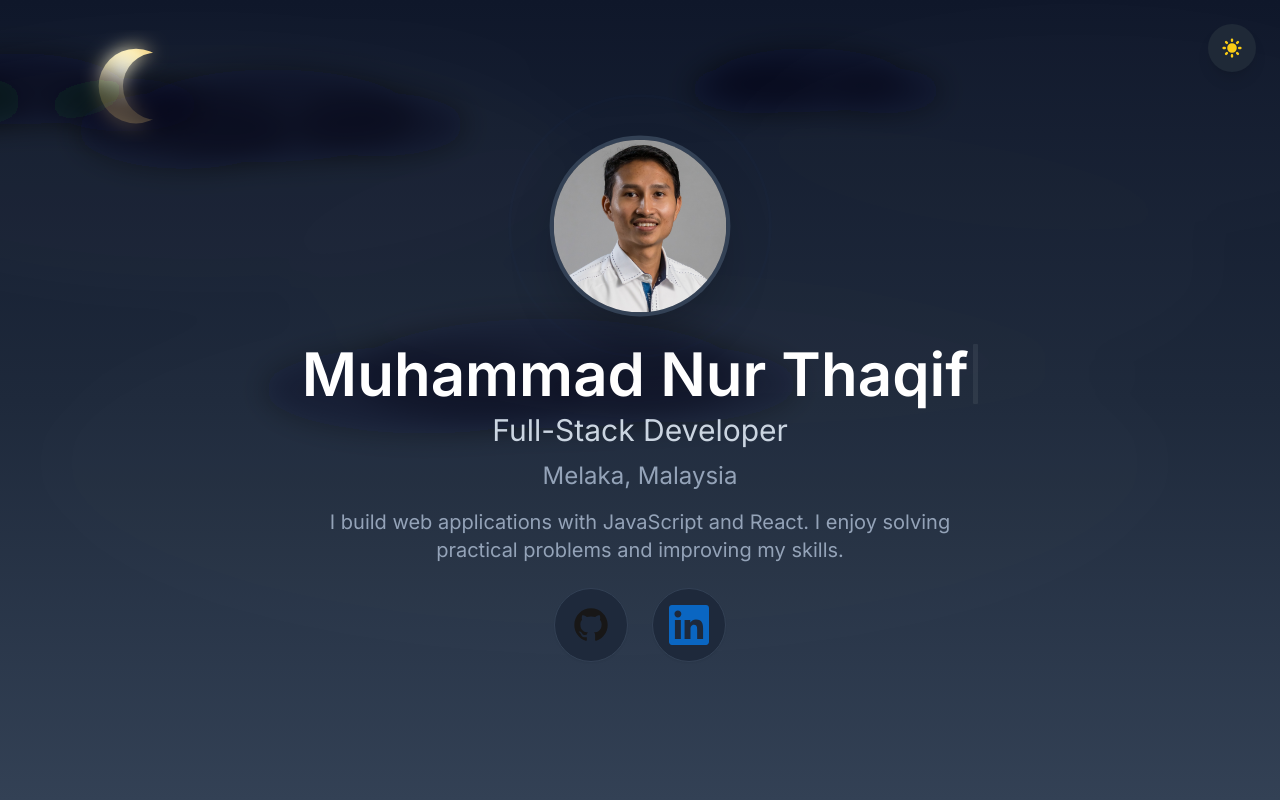
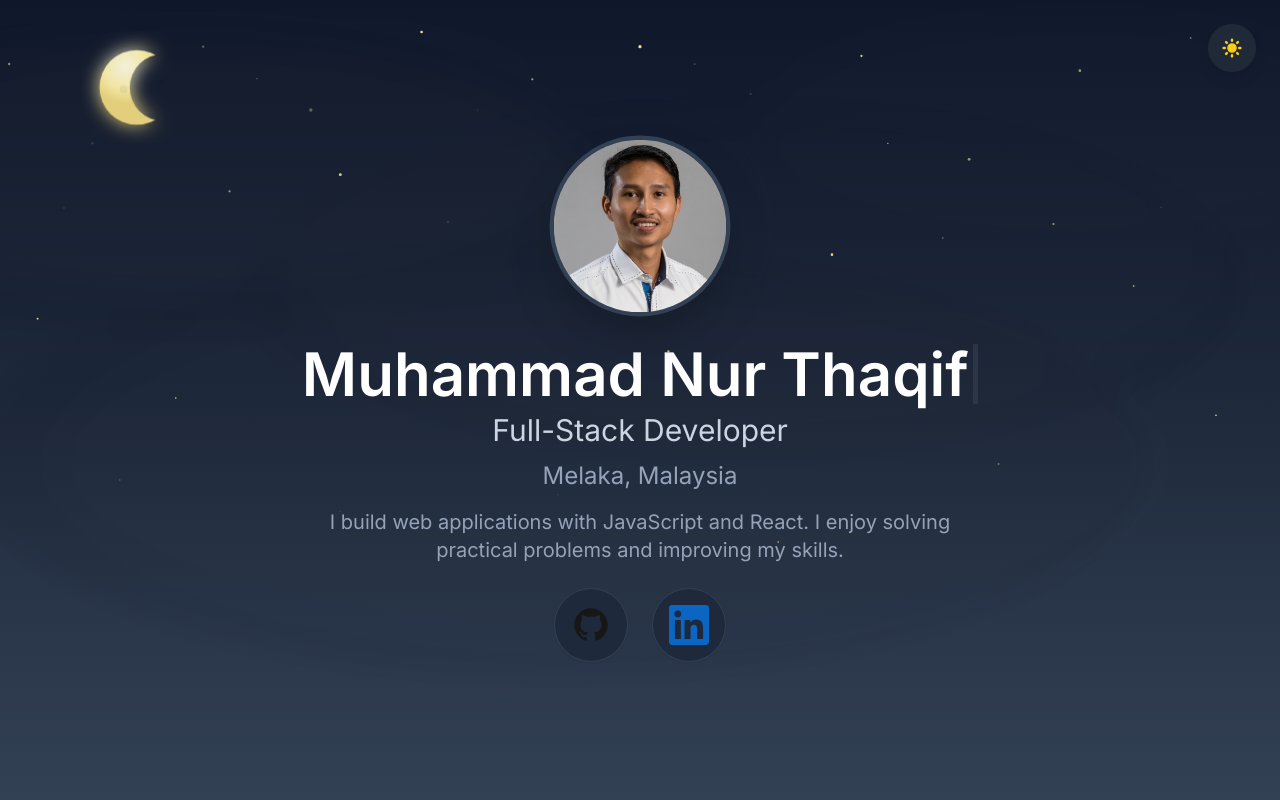
Before and after one commit to mnthaqif/mnthaqif.github.io, a React (Vite) app: page / in a window 1280 px wide. Both pictures are taken after a click on the button "Toggle dark mode". Shown: the top 800 px of the page. Built offline with nearby package versions, Linux system fonts and the light colour scheme.

Commit message:
Refactor Hero component for dark mode enhancements

```diff
--- a/src/components/sections/Hero.jsx
+++ b/src/components/sections/Hero.jsx
@@ -158,6 +158,7 @@ const Hero = () => {
           </defs>
 
           {/* A few large, soft cloud shapes across the whole page.
+              Opacity uses Tailwind-style comments but set inline so both light/dark show.
               Not dense: 4 large shapes + a few small wisps. */}
           <g filter="url(#cloudBlurShared)" fill="rgba(255,255,255,0.10)">
             <motion.ellipse
@@ -216,27 +217,39 @@ const Hero = () => {
         </svg>
       </div>
 
-      {/* Dark-sky (moon crescent only, layered night clouds + stars) */}
+      {/* Dark-sky (moon, denser but still subtle clouds + stars) - visible only in dark mode */}
       <div className="absolute inset-0 pointer-events-none -z-20">
         <div className="hidden dark:block w-full h-full">
-          {/* moon as SVG (crescent only): static crescent shape with glow and small bob animation */}
+          {/* moon (SVG) */}
           <motion.svg
             aria-hidden="true"
             viewBox="0 0 120 120"
             className="absolute left-3 top-3 md:left-20 md:top-8 w-16 h-16 md:w-28 md:h-28"
-            initial={{ y: 0 }}
-            animate={{ y: [0, -2, 0] }}
-            transition={{ duration: 6, repeat: Infinity, ease: 'easeInOut' }}
+            initial={{ x: -2 }}
+            animate={{ x: [0, 3, 0], y: [0, -2, 0], rotate: [0, 0.6, 0] }}
+            transition={{ duration: 8, repeat: Infinity, ease: 'easeInOut' }}
             style={{ zIndex: -18 }}
           >
             <defs>
-              <radialGradient id="crescentGrad" cx="30%" cy="30%">
-                <stop offset="0%" stopColor="#fffef0" stopOpacity="1" />
-                <stop offset="60%" stopColor="#fff1b8" stopOpacity="1" />
-                <stop offset="100%" stopColor="#f0cf7f" stopOpacity="1" />
+              <radialGradient id="moonG2" cx="35%" cy="22%">
+                <stop offset="0%" stopColor="#fffde6" stopOpacity="1" />
+                <stop offset="60%" stopColor="#fff2ab" stopOpacity="1" />
+                <stop offset="100%" stopColor="#f0d87f" stopOpacity="1" />
               </radialGradient>
 
-              <filter id="crescentGlow" x="-90%" y="-90%" width="300%" height="300%">
+              <mask id="phaseMask">
+                <rect x="0" y="0" width="120" height="120" fill="white" />
+                <motion.circle
+                  cx="72"
+                  cy="60"
+                  r="36"
+                  fill="black"
+                  animate={{ cx: [90, 72, 48, 72, 90] }}
+                  transition={{ duration: 9, repeat: Infinity, ease: 'easeInOut' }}
+                />
+              </mask>
+
+              <filter id="moonGlow2" x="-80%" y="-80%" width="260%" height="260%">
                 <feGaussianBlur stdDeviation="10" result="b" />
                 <feMerge>
                   <feMergeNode in="b" />
@@ -244,77 +257,42 @@ const Hero = () => {
                 </feMerge>
               </filter>
 
-              {/* Mask to carve a crescent: black circle subtracts from moon to create crescent */}
-              <mask id="crescentMask">
-                <rect x="0" y="0" width="120" height="120" fill="white" />
-                {/* the black circle position creates a crescent shape; keep it static for "crescent only" */}
-                <circle cx="82" cy="60" r="36" fill="black" />
-              </mask>
-            </defs>
-
-            {/* glow behind crescent */}
-            <g style={{ filter: 'url(#crescentGlow)' }}>
-              <circle cx="60" cy="60" r="40" fill="url(#crescentGrad)" mask="url(#crescentMask)" />
-            </g>
-
-            {/* small subtle craters (darker spots) placed inside visible crescent area */}
-            <circle cx="50" cy="68" r="3.2" fill="rgba(0,0,0,0.05)" opacity="0.95" />
-            <circle cx="68" cy="82" r="2.2" fill="rgba(0,0,0,0.04)" opacity="0.95" />
-          </motion.svg>
-
-          {/* layered night clouds across the page (dark mode) */}
-          <svg
-            className="w-full h-full"
-            viewBox="0 0 1600 900"
-            preserveAspectRatio="xMidYMid slice"
-            xmlns="http://www.w3.org/2000/svg"
-            aria-hidden="true"
-            style={{ zIndex: -20 }}
-          >
-            <defs>
-              <filter id="cloudBlurDark" x="-60%" y="-60%" width="260%" height="260%">
-                <feGaussianBlur stdDeviation="16" />
+              <filter id="cloudBlur2" x="-60%" y="-60%" width="260%" height="260%">
+                <feGaussianBlur stdDeviation="10" />
               </filter>
             </defs>
 
-            {/* several blurred cloud shapes spread across page for realistic coverage */}
-            <motion.g filter="url(#cloudBlurDark)" animate={{ x: [0, -28, 0] }} transition={{ duration: 36, repeat: Infinity }}>
-              <g transform="translate(120,100)" fill="rgba(6,10,20,0.50)">
-                <ellipse cx="0" cy="0" rx="120" ry="40" />
-                <ellipse cx="-86" cy="14" rx="92" ry="34" />
-                <ellipse cx="120" cy="18" rx="84" ry="30" />
+            <g style={{ filter: 'url(#moonGlow2)' }}>
+              <circle cx="60" cy="60" r="40" fill="url(#moonG2)" mask="url(#phaseMask)" />
+            </g>
+
+            <circle cx="46" cy="62" r="4.2" fill="rgba(0,0,0,0.06)" opacity="0.95" />
+            <circle cx="74" cy="78" r="3.2" fill="rgba(0,0,0,0.05)" opacity="0.95" />
+            <circle cx="86" cy="54" r="2.8" fill="rgba(0,0,0,0.04)" opacity="0.95" />
+          </motion.svg>
+
+          {/* large dark-mode cloud overlay (subtle, layered) */}
+          <motion.div
+            aria-hidden="true"
+            initial={{ opacity: 0 }}
+            animate={{ opacity: [0, 0.18, 0.08, 0] }}
+            transition={{ duration: 22, repeat: Infinity, ease: 'easeInOut' }}
+            className="absolute inset-0 -z-19"
+            style={{ pointerEvents: 'none' }}
+          >
+            <svg viewBox="0 0 1600 900" className="w-full h-full" preserveAspectRatio="xMidYMid slice">
+              <g filter="url(#cloudBlur2)" fill="rgba(6,10,20,0.32)">
+                <motion.ellipse cx="300" cy="200" rx="480" ry="170" animate={{ x: [0, -40, 0] }} transition={{ duration: 36, repeat: Infinity }} />
+                <motion.ellipse cx="900" cy="320" rx="560" ry="200" animate={{ x: [0, 40, 0] }} transition={{ duration: 48, repeat: Infinity, delay: 4 }} />
+                <motion.ellipse cx="700" cy="520" rx="660" ry="240" animate={{ x: [0, 30, 0] }} transition={{ duration: 56, repeat: Infinity, delay: 6 }} />
               </g>
-            </motion.g>
+            </svg>
+          </motion.div>
 
-            <motion.g filter="url(#cloudBlurDark)" animate={{ x: [0, -18, 0] }} transition={{ duration: 28, repeat: Infinity, delay: 2 }}>
-              <g transform="translate(400,130)" fill="rgba(6,10,20,0.40)">
-                <ellipse cx="0" cy="0" rx="160" ry="52" />
-                <ellipse cx="-100" cy="16" rx="120" ry="44" />
-                <ellipse cx="120" cy="10" rx="96" ry="36" />
-              </g>
-            </motion.g>
-
-            <motion.g filter="url(#cloudBlurDark)" animate={{ x: [0, 20, 0] }} transition={{ duration: 34, repeat: Infinity, delay: 4 }}>
-              <g transform="translate(980,90)" fill="rgba(6,10,20,0.36)">
-                <ellipse cx="0" cy="0" rx="110" ry="36" />
-                <ellipse cx="-56" cy="10" rx="78" ry="28" />
-                <ellipse cx="84" cy="12" rx="66" ry="26" />
-              </g>
-            </motion.g>
-
-            <motion.g filter="url(#cloudBlurDark)" animate={{ x: [0, -12, 0] }} transition={{ duration: 40, repeat: Infinity, delay: 6 }}>
-              <g transform="translate(700,420)" fill="rgba(6,10,20,0.30)">
-                <ellipse cx="0" cy="0" rx="220" ry="62" />
-                <ellipse cx="-140" cy="18" rx="180" ry="50" />
-                <ellipse cx="140" cy="12" rx="140" ry="44" />
-              </g>
-            </motion.g>
-          </svg>
-
-          {/* star layer (still balanced, more spread) */}
-          <svg className="w-full h-full" viewBox="0 0 1200 700" preserveAspectRatio="xMidYMid slice" xmlns="http://www.w3.org/2000/svg" aria-hidden="true" style={{ zIndex: -21 }}>
+          {/* stars layer */}
+          <svg className="w-full h-full" viewBox="0 0 1200 700" preserveAspectRatio="xMidYMid slice" xmlns="http://www.w3.org/2000/svg" aria-hidden="true" style={{ zIndex: -20 }}>
             <defs>
-              <linearGradient id="starGradDark" x1="0" x2="1">
+              <linearGradient id="starGrad2" x1="0" x2="1">
                 <stop offset="0%" stopColor="#fff9d9" />
                 <stop offset="100%" stopColor="#ffe77a" />
               </linearGradient>
@@ -332,7 +310,7 @@ const Hero = () => {
                   animate={{ opacity: [0.12, 1, 0.12], scale: [1, 1.12, 1] }}
                   transition={{ duration: 1.4 + (s.d || 0.2), repeat: Infinity, delay: s.d, ease: 'easeInOut' }}
                 >
-                  <circle cx={cx + jitterX} cy={cy + jitterY} r={s.r * 0.9} fill="url(#starGradDark)" opacity={0.95} />
+                  <circle cx={cx + jitterX} cy={cy + jitterY} r={s.r * 0.9} fill="url(#starGrad2)" opacity={0.95} />
                 </motion.g>
               );
             })}
```
